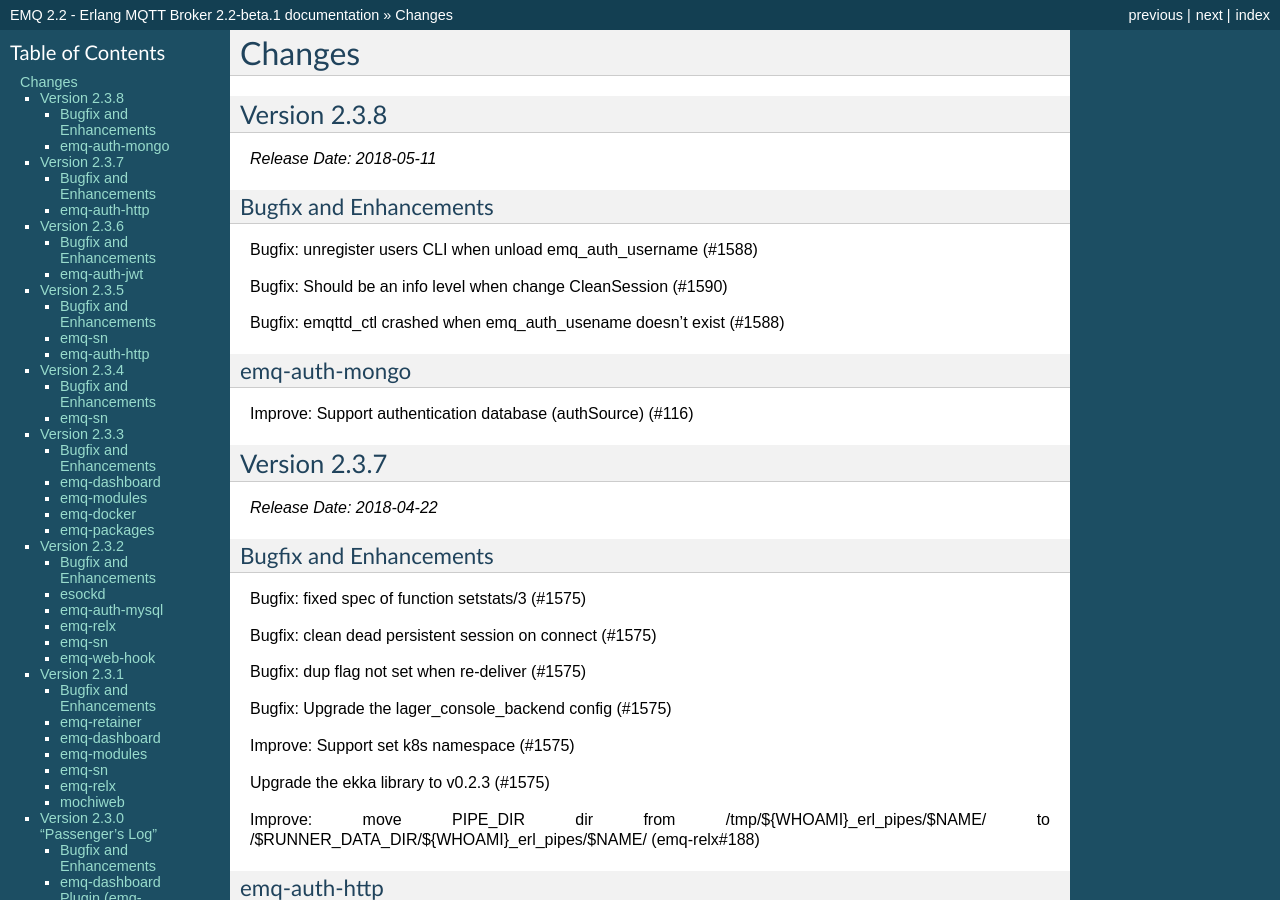
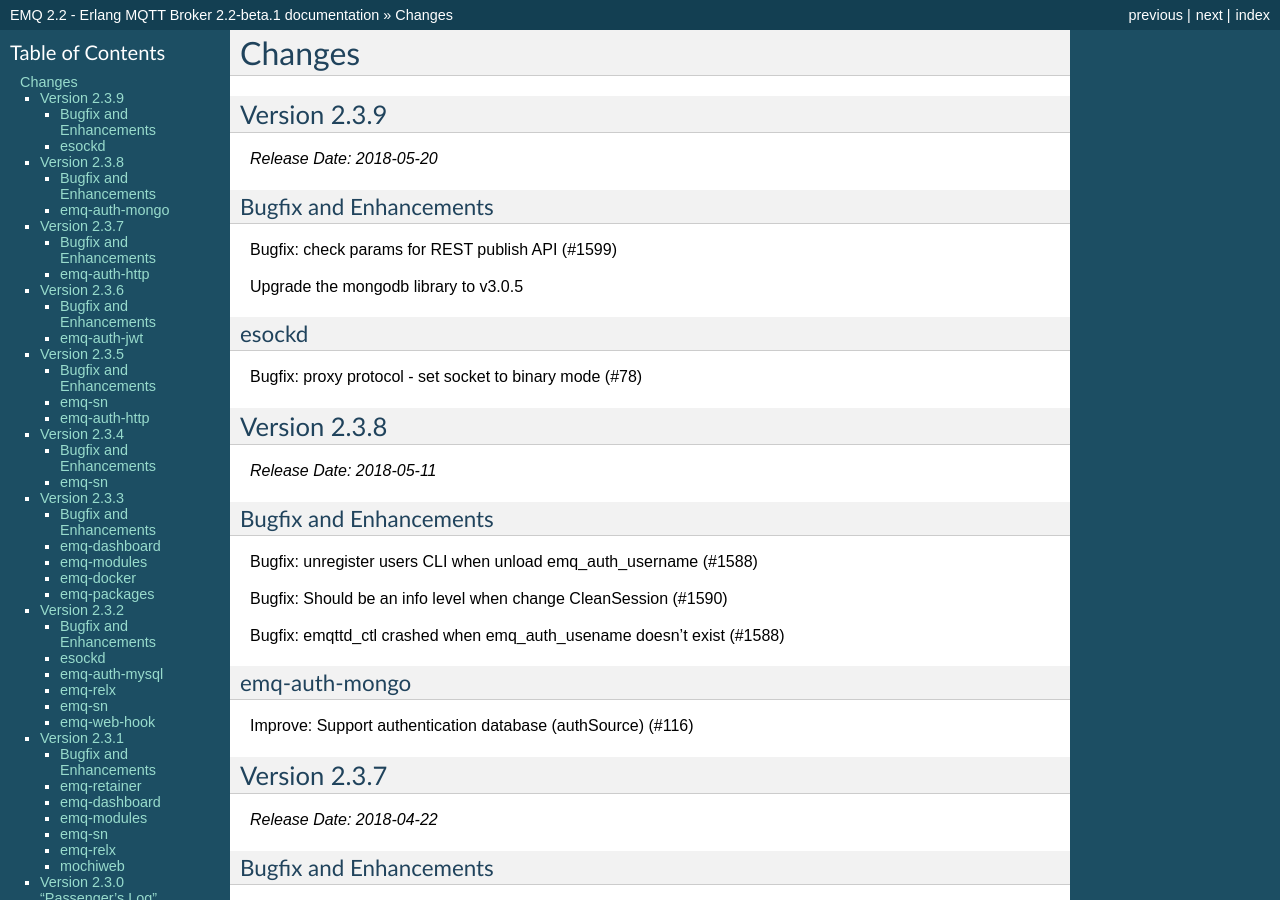
Before and after one commit to emqxarchive/emqx-docs-en, a Sphinx documentation site: the page built from source/changes.rst, in a window 1280 px wide and 900 px high. Built offline with Sphinx 7.4.7, drawn with Linux system fonts in a browser that asks for light colours.

Commit message:
Add changelog for version 2.3.9

```diff
--- a/source/changes.rst
+++ b/source/changes.rst
@@ -4,6 +4,26 @@
 =======
 Changes
 =======
+
+.. _release_2.3.9:
+
+-------------
+Version 2.3.9
+-------------
+
+*Release Date: 2018-05-20*
+
+Bugfix and Enhancements
+-----------------------
+
+Bugfix: check params for REST publish API (#1599)
+
+Upgrade the mongodb library to v3.0.5
+
+esockd
+------
+
+Bugfix: proxy protocol - set socket to binary mode (#78)
 
 .. _release_2.3.8:
 
```
